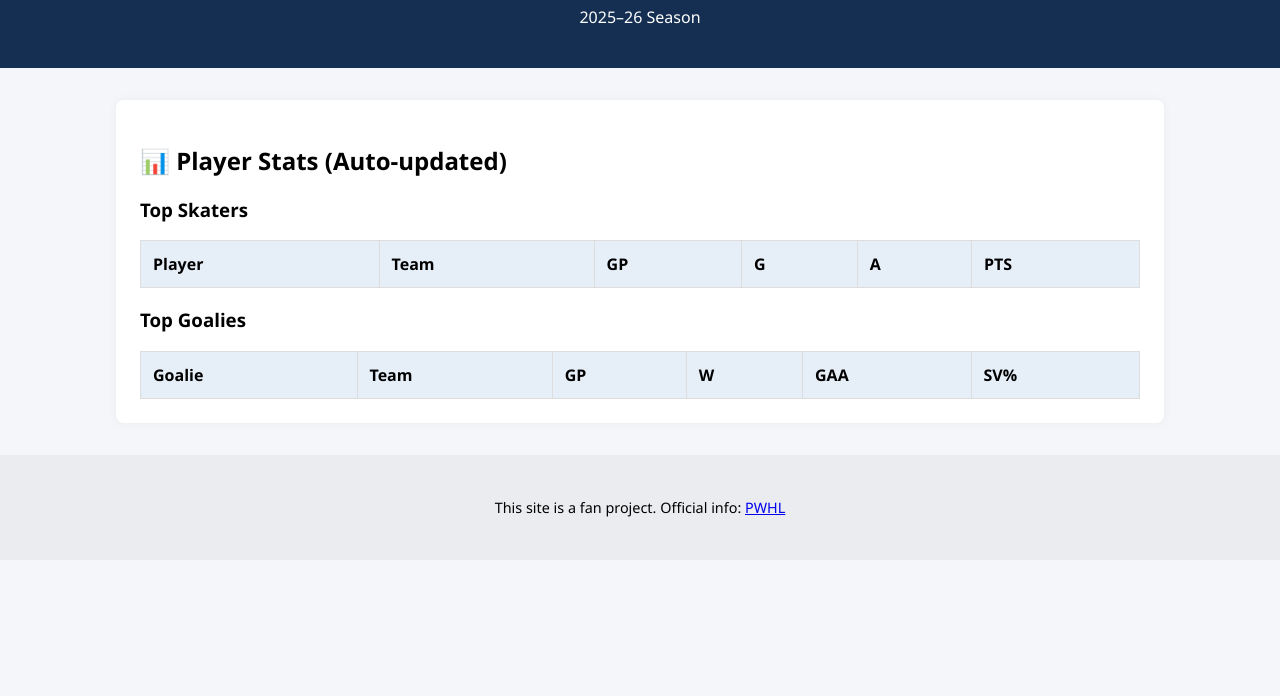
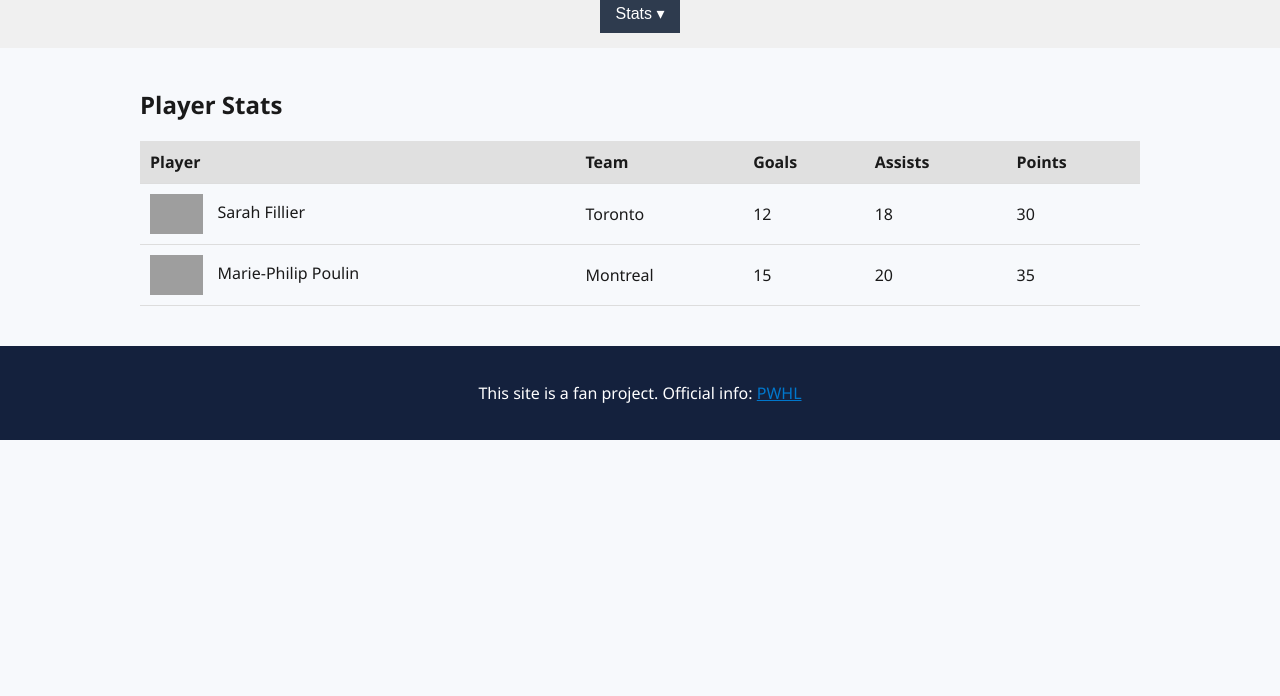
Before and after one commit to dorrj/pwhl-fantasy-league, a plain HTML site: page index.html in a window 1280 px wide. Shown: the part 104-800 px from the top of the page. Drawn offline with Linux system fonts and the light colour scheme; grey boxes are pictures that could not be loaded.

Commit message:
Update index.html

```diff
--- a/index.html
+++ b/index.html
@@ -2,204 +2,173 @@
 <html lang="en">
 <head>
   <meta charset="UTF-8" />
-  <meta name="viewport" content="width=device-width, initial-scale=1.0"/>
-  <title>PWHL Fantasy League Hub – 2025–26</title>
+  <meta name="viewport" content="width=device-width, initial-scale=1.0" />
+  <title>PWHL Fantasy Hockey League</title>
   <style>
     body {
-      font-family: 'Segoe UI', sans-serif;
+      font-family: 'Segoe UI', Tahoma, Geneva, Verdana, sans-serif;
       margin: 0;
-      padding: 0;
-      background-color: #f4f6f9;
+      background-color: #f7f9fc;
+      color: #1a1a1a;
     }
 
     header {
-      background-color: #152f52;
-      color: white;
+      background-color: #14213d;
+      color: #ffffff;
+      padding: 20px;
       text-align: center;
-      padding: 1.5em 1em;
     }
 
-    section {
+    h1 {
+      margin: 0;
+      font-size: 2em;
+    }
+
+    nav.stats-nav {
+      background-color: #f0f0f0;
+      padding: 15px;
+      text-align: center;
+    }
+
+    .dropdown {
+      display: inline-block;
+      position: relative;
+    }
+
+    .dropbtn {
+      background-color: #2e3b4e;
+      color: white;
+      padding: 10px 16px;
+      font-size: 16px;
+      border: none;
+      cursor: pointer;
+    }
+
+    .dropbtn:hover {
+      background-color: #1c2735;
+    }
+
+    .dropdown-content {
+      display: none;
+      position: absolute;
+      background-color: white;
+      min-width: 180px;
+      box-shadow: 0px 8px 16px rgba(0,0,0,0.3);
+      z-index: 1;
+    }
+
+    .dropdown-content a {
+      color: #2e3b4e;
+      padding: 12px 16px;
+      text-decoration: none;
+      display: block;
+    }
+
+    .dropdown-content a:hover {
+      background-color: #f1f1f1;
+    }
+
+    .dropdown:hover .dropdown-content {
+      display: block;
+    }
+
+    .stats-section {
       max-width: 1000px;
-      margin: 2em auto;
-      background-color: white;
-      padding: 1.5em;
-      border-radius: 8px;
-      box-shadow: 0 0 10px rgba(0,0,0,0.05);
+      margin: 40px auto;
+      padding: 0 20px;
     }
 
     table {
       width: 100%;
       border-collapse: collapse;
-      margin-top: 1em;
+      margin-top: 20px;
     }
 
     th, td {
-      border: 1px solid #ddd;
-      padding: 0.75em;
+      padding: 10px;
+      border-bottom: 1px solid #ddd;
       text-align: left;
     }
 
     th {
-      background-color: #e6eef8;
+      background-color: #e0e0e0;
     }
 
-    img.team-logo {
-      width: 30px;
-      height: 30px;
+    .player-photo {
+      height: 40px;
+      width: auto;
+      margin-right: 10px;
       vertical-align: middle;
-      margin-right: 8px;
-    }
-
-    img.player-photo {
-      width: 40px;
-      height: 40px;
-      border-radius: 50%;
-      vertical-align: middle;
-      margin-right: 8px;
     }
 
     footer {
       text-align: center;
-      font-size: 0.9em;
-      padding: 2em 1em;
-      background-color: #eaecef;
+      padding: 20px;
+      background-color: #14213d;
+      color: white;
+      margin-top: 40px;
+    }
+
+    a {
+      color: #0077cc;
     }
   </style>
 </head>
 <body>
   <header>
-    <h1>🏒 PWHL Fantasy League Hub</h1>
-    <p>2025–26 Season</p>
+    <h1>PWHL Fantasy Hockey League</h1>
   </header>
 
-  <section>
-    <h2>📊 Player Stats (Auto-updated)</h2>
+  <nav class="stats-nav">
+    <div class="dropdown">
+      <button class="dropbtn">Stats ▾</button>
+      <div class="dropdown-content">
+        <a href="skater-stats.html">2024–25 Skater Stats</a>
+        <a href="goalie-stats.html">2024–25 Goalie Stats</a>
+      </div>
+    </div>
+  </nav>
 
-    <h3>Top Skaters</h3>
-    <table id="skater-stats">
+  <section class="stats-section">
+    <h2>Player Stats</h2>
+    <table>
       <thead>
         <tr>
           <th>Player</th>
           <th>Team</th>
-          <th>GP</th>
-          <th>G</th>
-          <th>A</th>
-          <th>PTS</th>
+          <th>Goals</th>
+          <th>Assists</th>
+          <th>Points</th>
         </tr>
       </thead>
       <tbody>
-        <!-- Filled dynamically -->
-      </tbody>
-    </table>
-
-    <h3>Top Goalies</h3>
-    <table id="goalie-stats">
-      <thead>
         <tr>
-          <th>Goalie</th>
-          <th>Team</th>
-          <th>GP</th>
-          <th>W</th>
-          <th>GAA</th>
-          <th>SV%</th>
+          <td>
+            <img class="player-photo" src="https://assets.thepwhl.com/players/205_headshot.png" alt="Sarah Fillier">
+            Sarah Fillier
+          </td>
+          <td>Toronto</td>
+          <td>12</td>
+          <td>18</td>
+          <td>30</td>
         </tr>
-      </thead>
-      <tbody>
-        <!-- Filled dynamically -->
+        <tr>
+          <td>
+            <img class="player-photo" src="https://assets.thepwhl.com/players/102_headshot.png" alt="Marie-Philip Poulin">
+            Marie-Philip Poulin
+          </td>
+          <td>Montreal</td>
+          <td>15</td>
+          <td>20</td>
+          <td>35</td>
+        </tr>
+        <!-- Add more players here -->
       </tbody>
     </table>
   </section>
 
   <footer>
-  <p>This site is a fan project. Official info: <a href='https://www.thepwhl.com/' target='_blank'>PWHL</a></p>
+    <p>This site is a fan project. Official info: <a href="https://www.thepwhl.com/" target="_blank">PWHL</a></p>
   </footer>
-
-  <script>
-    // Example mock data (simulate pulling from live API)
-    const skaters = [
-      {
-        name: "Hilary Knight",
-        team: "Seattle",
-        teamLogo: "https://upload.wikimedia.org/wikipedia/commons/thumb/f/fb/Seattle_Kraken_official_logo.svg/50px-Seattle_Kraken_official_logo.svg.png",
-        playerPhoto: "https://a.espncdn.com/i/headshots/hockey/players/full/1234567.png",
-        gp: 24,
-        g: 15,
-        a: 14,
-        pts: 29
-      },
-      {
-        name: "Sarah Fillier",
-        team: "New York Sirens",
-        teamLogo: "https://upload.wikimedia.org/wikipedia/en/4/4f/New_York_Rangers_logo.svg",
-        playerPhoto: "https://a.espncdn.com/i/headshots/hockey/players/full/2345678.png",
-        gp: 24,
-        g: 13,
-        a: 12,
-        pts: 25
-      }
-    ];
-
-    const goalies = [
-      {
-        name: "Kristen Campbell",
-        team: "Toronto",
-        teamLogo: "https://upload.wikimedia.org/wikipedia/en/3/3a/Toronto_Maple_Leafs_logo.svg",
-        playerPhoto: "https://a.espncdn.com/i/headshots/hockey/players/full/3456789.png",
-        gp: 22,
-        w: 16,
-        gaa: 1.99,
-        sv: ".927"
-      },
-      {
-        name: "Nicole Hensley",
-        team: "Minnesota",
-        teamLogo: "https://upload.wikimedia.org/wikipedia/en/5/5a/Minnesota_Wild.svg",
-        playerPhoto: "https://a.espncdn.com/i/headshots/hockey/players/full/4567890.png",
-        gp: 14,
-        w: 7,
-        gaa: 2.19,
-        sv: ".919"
-      }
-    ];
-
-    function populateTable(data, tableId, isSkater) {
-      const tbody = document.querySelector(`# tbody`);
-      tbody.innerHTML = "";
-
-      data.forEach(player => {
-        const tr = document.createElement("tr");
-
-        const nameCell = document.createElement("td");
-        nameCell.innerHTML = `
-          <img class="player-photo" src="" alt="" />
-
-        `;
-
-        const teamCell = document.createElement("td");
-        teamCell.innerHTML = `
-          <img class="team-logo" src="" alt="" />
-
-        `;
-
-        tr.appendChild(nameCell);
-        tr.appendChild(teamCell);
-
-        if (isSkater) {
-          tr.innerHTML += `<td></td><td></td><td></td><td></td>`;
-        } else {
-          tr.innerHTML += `<td></td><td></td><td></td><td></td>`;
-        }
-
-        tbody.appendChild(tr);
-      });
-    }
-
-    // Simulate fetching and populating
-    document.addEventListener("DOMContentLoaded", () => {
-      populateTable(skaters, "skater-stats", true);
-      populateTable(goalies, "goalie-stats", false);
-    });
-  </script>
 </body>
 </html>
```
